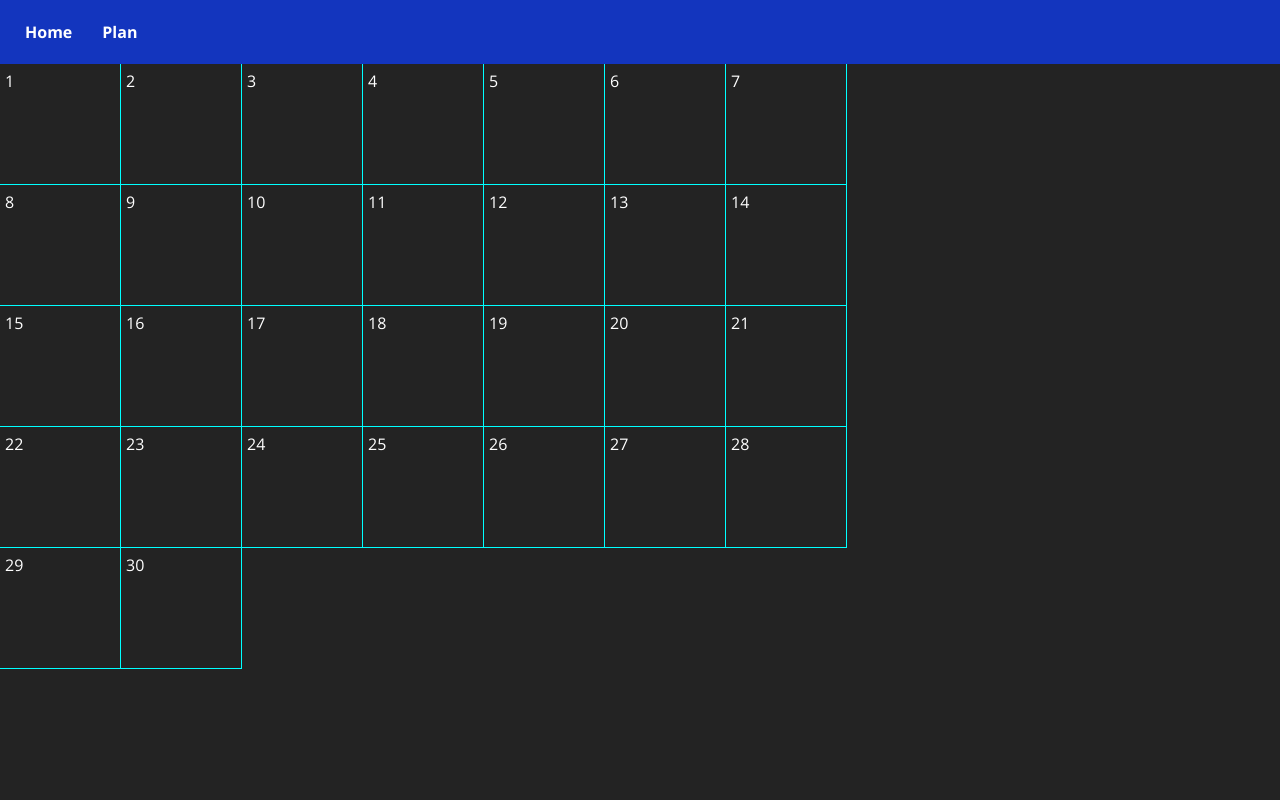
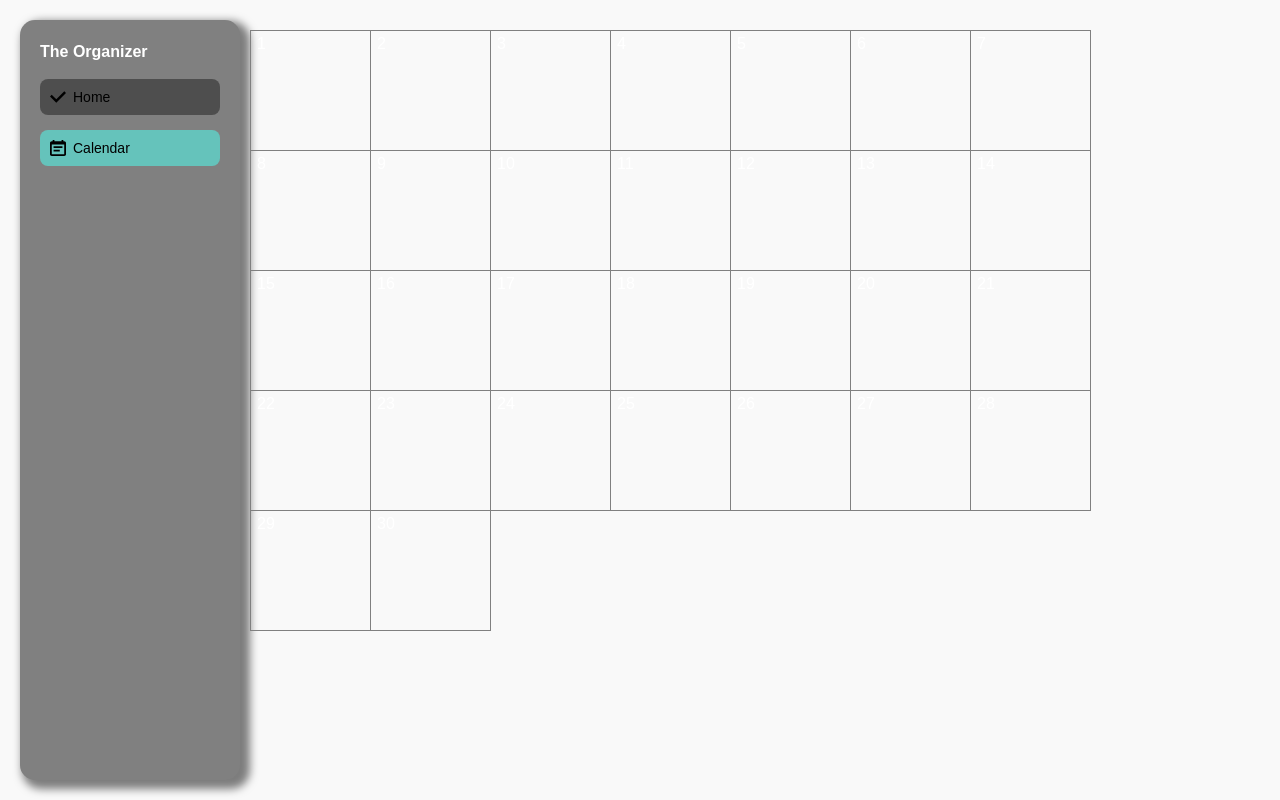
Before and after one commit to coderarda/business-planner-app, a React (Vite) app: page /calendar in a window 1280 px wide. Built offline with nearby package versions, Linux system fonts and the light colour scheme.

Commit message:
feat: Changed components to Chakra UI

```diff
--- a/src/components/CalendarDay.tsx
+++ b/src/components/CalendarDay.tsx
@@ -8,19 +8,21 @@ export default function CalendarDay(props: DayProps) {
 	const [events, setEvents] = useState(new Array<CalendarEvent>);
 	const [isOpen, setIsOpen] = useState(false);
 	useEffect(() => {
-		const fetchData = async () => {
+		(async () => {
 			const res = await axios.get("http://localhost:3000");
 			const data: CalendarEvent = res.data;
 			if (new Date(data.date).getDate() == props.dayIndex && !events.includes(data))
 				setEvents([...events, data]);
-		};
-		fetchData();
+		})();
 	}, []);
+
 	return (
 		<td key={props.key} onClick={() => (events.length != 0) ? setIsOpen(true) : setIsOpen(false)}>
 			<span className="day-text">{props.dayIndex.toString()}</span>
 			<EventPopup events={events} open={isOpen} onPopupClose={() => setIsOpen(!isOpen)}/>
-			{events.map((el) => <li className="event-text" key={el.id}>{el.title}</li>)}
+            <ul className="event-list-small">
+                {events.map((el) => <li className="event-text" key={el.id}>{el.title}</li>)}
+            </ul>
 		</td>
 	);
 }
--- a/src/components/CalendarUI.tsx
+++ b/src/components/CalendarUI.tsx
@@ -1,5 +1,6 @@
 import React, { ReactElement } from "react";
 import CalendarDay from "./CalendarDay";
+import { Container } from "@chakra-ui/react";
 
 interface MonthUIElements {
 	days: Array<ReactElement[]>,
@@ -55,9 +56,7 @@ export function CalendarUI() {
 	const dayData = renderDays();
 	return (
 		<>
-			{dayData.weeks.map((el) => {
-				return el;
-			})}
+			{dayData.weeks.map((el) => el)}
 		</>
 	);
 }
--- a/src/index.css
+++ b/src/index.css
@@ -1,34 +1,30 @@
-:root {
-    font-family: 'Open Sans', sans-serif;
-    font-size: 16px;
-    line-height: 24px;
-	background: rgb(35, 35, 35);
+#root {
     color-scheme: light dark;
-    color: white;
-    font-synthesis: none;
-    text-rendering: optimizeLegibility;
     -webkit-font-smoothing: antialiased;
     -moz-osx-font-smoothing: grayscale;
     -webkit-text-size-adjust: 100%;
+    height: 100vh;
+    width: 100vw;
+}
+
+span, h1, h2, h3 {
+    color: white;
 }
 
 body {
     margin: 0;
     display: block;
-    width: 100vw;
-    min-height: auto;
+    font-family: 'Mulish Variable', sans-serif;
+}
+
+@media (prefers-color-scheme: dark) {
+    :root {
+        background-color: #141414;
+    }
 }
 
 @media (prefers-color-scheme: light) {
     :root {
-        color: #213547;
-    }
-    button {
         background-color: #f9f9f9;
     }
 }
-
-@font-face {
-    font-family: 'Open Sans';
-    src: url("./assets/OpenSans-VariableFont.ttf");
-}
--- a/src/main.tsx
+++ b/src/main.tsx
@@ -1,10 +1,12 @@
 import React from "react";
-import ReactDOM from "react-dom/client";
 import { createBrowserRouter, RouterProvider } from "react-router-dom";
+import { ChakraProvider, ColorModeProvider, ColorModeScript, extendTheme, ThemeConfig } from "@chakra-ui/react";
 import App from "./pages/App";
 import Calendar from "./pages/Calendar";
 import Home from "./pages/Home";
 import "./index.css";
+import '@fontsource-variable/mulish';
+import ReactDOM from "react-dom";
 
 const router = createBrowserRouter([
     {
@@ -23,8 +25,16 @@ const router = createBrowserRouter([
     },
 ]);
 
+const themeCfg: ThemeConfig = {
+    initialColorMode: "dark",
+}
+
 ReactDOM.createRoot(document.getElementById("root") as HTMLElement).render(
     <React.StrictMode>
-		<RouterProvider router={router} />
+        <ChakraProvider theme={themeCfg}>
+            <ColorModeProvider>
+		        <RouterProvider router={router} />
+            </ColorModeProvider>
+        </ChakraProvider>
     </React.StrictMode>
 );
--- a/src/pages/App.css
+++ b/src/pages/App.css
@@ -3,29 +3,22 @@
     position: relative;
 }
 
-.navbar {
-    position: relative;
-    width: 100vw;
-    height: fit-content;
-    display: block;
-    background: rgb(19, 53, 190);
+@media (prefers-color-scheme: dark) {
+    .navbar {
+        background: #313131;
+        color: white;
+    }
+}
+
+@media (prefers-color-scheme: light) {
+    .navbar {
+        background: gray;
+        color: black;
+    }
 }
 
 .navbar-button {
     width: fit-content;
-    justify-content: center;
-    height: 100%;
-}
-
-.nav-link {
-    font-family: "Open Sans", sans-serif;
-    color: white;
-    text-decoration: none;
-    font-weight: bold;
-    padding: 10px;
-	margin-right: 10px;
-    display: inline-flex;
-    height: 80%;
 }
 
 .nav-list {
@@ -37,7 +30,7 @@
 }
 
 .nav-link:hover {
-    border-radius: 7px;
-    background: rgb(43, 127, 253);
+    background-color: #65C3BB;
+    color: black;
     transition: linear 200ms;
 }
--- a/src/pages/App.tsx
+++ b/src/pages/App.tsx
@@ -1,39 +1,82 @@
-import React from "react";
 import "./App.css";
-import { Link, Outlet } from "react-router-dom";
+import { Outlet, NavLink } from "react-router-dom";
+import {
+    Box,
+    Container,
+    VStack,
+    Text,
+    Link as ChakraLink,
+    HStack,
+} from "@chakra-ui/react";
+import { CalendarIcon, CheckIcon } from "@chakra-ui/icons";
 
 function App() {
     return (
-        <div className="root-div">
-            <div className="navbar">
-                <ul className="nav-list">
-                    <li>
-                        <NavButton path="/" title="Home"></NavButton>
-                    </li>
-                    <li>
-                        <NavButton path="calendar" title="Plan"></NavButton>
-                    </li>
-                </ul>
-            </div>
-            <Outlet />
-        </div>
+        <Box
+            height="100%"
+            p={20}
+            display="flex"
+            flexDirection="row"
+            alignItems="start"
+        >
+            <HStack
+                className="navbar"
+                h="100%"
+                p={20}
+                boxShadow="6px 5px 8px 4px rgba(0,0,0,0.5)"
+                borderRadius={15}
+            >
+                <VStack
+                    spacing={15}
+                    h="100%"
+                    display="inline-flex"
+                    alignItems="start"
+                    flexDirection="column"
+                >
+                    <Text fontWeight="bold" color="white">
+                        The Organizer
+                    </Text>
+                    <ChakraLink
+                        display="flex"
+                        className="nav-link"
+                        alignItems="center"
+                        borderRadius="8px"
+                        bg="#4E4E4E"
+                        _activeLink={{ bg: "#65C3BB", color: "black" }}
+                        p="3px"
+                        w={180}
+                        as={NavLink}
+                        to="/"
+                    >
+                        <CheckIcon m={7} />
+                        <Text fontSize="14" textAlign="start" marginRight="3px">
+                            Home
+                        </Text>
+                    </ChakraLink>
+                    <ChakraLink
+                        display="flex"
+                        className="nav-link"
+                        alignItems="center"
+                        borderRadius="8px"
+                        bg="#4E4E4E"
+                        _activeLink={{ bg: "#65C3BB", color: "black" }}
+                        p="3px"
+                        w={180}
+                        as={NavLink}
+                        to="/calendar"
+                    >
+                        <CalendarIcon m={7} />
+                        <Text fontSize={14} textAlign="start" marginRight="3px">
+                            Calendar
+                        </Text>
+                    </ChakraLink>
+                </VStack>
+            </HStack>
+            <Container w="100%">
+                <Outlet />
+            </Container>
+        </Box>
     );
 }
 
-
-interface btnProps {
-    title: string;
-    path: string;
-}
-
-const NavButton = function (props: btnProps) {
-    return (
-        <div>
-            <div className="navbar-button">
-                <Link className="nav-link" to={props.path}>{props.title}</Link>
-            </div>
-        </div>
-    );
-};
-
 export default App;
--- a/src/pages/Calendar.css
+++ b/src/pages/Calendar.css
@@ -1,24 +1,33 @@
 .calendar-table{
     border-collapse: collapse;
+    margin: 10px;
 }
 
 .day-text {
     padding: 5px;
-    position: absolute;
+    position: relative;
 }
 
 td {
     color: white;
-    border-right: 1px solid aqua;
-    border-bottom: 1px solid aqua;
+    border-right: 1px solid gray;
+    border-bottom: 1px solid gray;
     vertical-align: text-top;
     height: 120px;
     width: 120px;
 }
 
 td:hover {
-    background: rgba(0, 255, 255, 0.7);
+    background: gray;
     transition: linear 100ms;
+}
+
+table:first-child {
+    border-top: 1px solid gray;
+}
+
+tr {
+    border-left: 1px solid gray;
 }
 
 .event-text {
@@ -28,6 +37,12 @@ td:hover {
     height: fit-content;
     padding: 0px;
     background: rgba(0, 255, 255, 0.5);
-    margin-top: 25px;
     padding-left: 15px;
 }
+
+.event-list-small {
+    position: relative;
+    list-style: none;
+    padding: 0px;
+    margin: 0px;
+}
--- a/src/pages/Calendar.tsx
+++ b/src/pages/Calendar.tsx
@@ -1,11 +1,10 @@
-import React from "react";
 import "./Calendar.css";
 import { CalendarUI } from "../components/CalendarUI";
 
 
 export default function Calendar() {
 	return (
-		<table cellSpacing={0} cellPadding={0} className="calendar-table">
+		<table cellSpacing={0} className="calendar-table">
 			<tbody>
 				<CalendarUI />
 			</tbody>
--- a/src/pages/Home.css
+++ b/src/pages/Home.css
@@ -1,23 +1,36 @@
-span, h1, h3 {
-    display: block;
-    color: white;
-    position: relative;
-    padding: 20px;
+@media (prefers-color-scheme: dark) {
+    .event-list {
+        background: #64646466;
+    }
+
+    .event-item {
+        border: 2px solid aqua;
+        background: rgba(0, 255, 255, 0.5);
+    }
+}
+
+@media (prefers-color-scheme: light) {
+    .event-list {
+        background: #f9f9f966;
+    }
+
+    .event-item {
+        border: 2px solid #141414;
+        background: rgba(20, 20, 20, 0.5);
+    }
 }
 
 .event-list {
-    background: rgba(100, 100, 100, 0.4);
     width: 40%;
     height: auto;
     padding: 15px;
     margin: 30px;
     border-radius: 10px;
+    list-style: none;
 }
 
 .event-item {
-    border:2px solid aqua;
     border-radius: 5px;
-    background: rgba(0, 255, 255, 0.5);
     width: fit-content;
     padding: 8px;
     list-style-type: none;
--- a/src/pages/Home.tsx
+++ b/src/pages/Home.tsx
@@ -1,8 +1,9 @@
-import React, { useEffect, useState } from "react";
+import { useEffect, useState } from "react";
 import "./Home.css";
 import { Axios } from "axios";
 import { CalendarEvent } from "../../../business-planner-shared/src/CalendarEvent";
 import EventListItem from "../components/EventListItem";
+import { Heading } from "@chakra-ui/react";
 
 
 export default function Home() {
@@ -20,9 +21,8 @@ export default function Home() {
     }, []);
     return (
         <>
-            <h1>Welcome!</h1>
             <div className="event-list">
-                <h3>Tasks for today: </h3>
+                <Heading>Welcome!</Heading>
                 <ul>
                     {events.map((it) => {
                         const newItem = JSON.parse(String(it));
--- a/vite.config.ts
+++ b/vite.config.ts
@@ -10,4 +10,7 @@ export default defineConfig({
       include: "./src/assets/*"
     })
   ],
+  server: {
+    watch: { usePolling: true },
+  }
 })
```
Also changed, not shown: package.json (+14 -8 lines), 2 other files (tests, documents, lock files or other folders).
